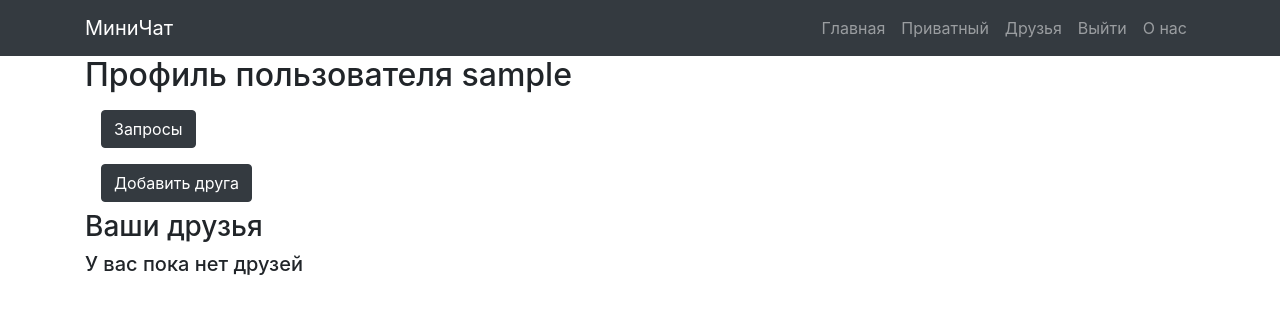
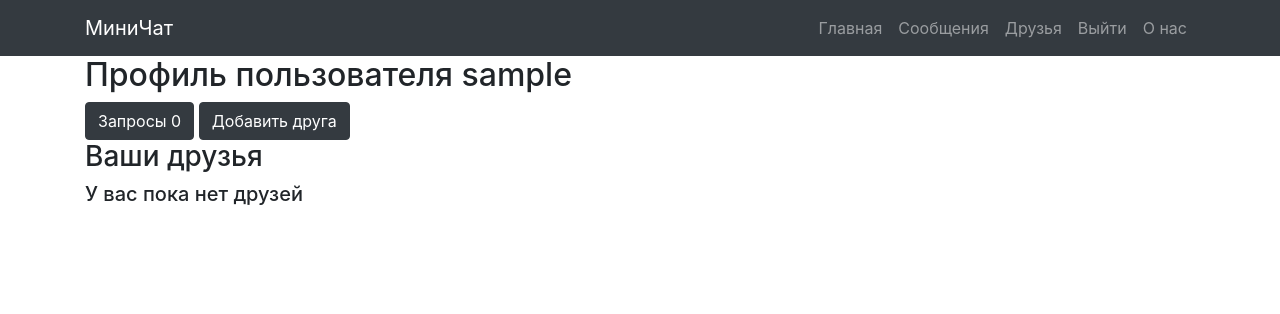
Before and after one commit to shamil0563/chat, a Django app: page /account/friends/ in a window 1280 px wide. Shown: the top 314 px of the page. Run offline with Django 3.2, Linux system fonts and the light colour scheme; the visitor is signed in with stand-in values (Sample User, id 1); data that the repository does not hold is empty; some libraries are stand-ins or nearby versions.

Commit message:
fix link

```diff
--- a/main/templates/main/base.html
+++ b/main/templates/main/base.html
@@ -45,7 +45,7 @@
           </li>
           {% if user.is_authenticated %}
           <li class="nav-item">
-            <a class="nav-link" href="{% url 'main:messages' %}">Приватный</a>
+            <a class="nav-link" href="{% url 'main:messages' %}">Сообщения</a>
           </li>
           <li class="nav-item">
             <a class="nav-link" href="{% url 'main:friends_user' %}">Друзья</a>
--- a/main/templates/main/friends.html
+++ b/main/templates/main/friends.html
@@ -7,8 +7,10 @@
 {% block content %}
 
 <h2>Профиль пользователя {{ user.username }}</h2>
-<a class="nav-link" href="{% url 'main:request_friend' %}"><button type="submit" class="btn btn-dark">Запросы</button></a>
-<a class="nav-link" href="{% url 'main:list_user' %}"><button type="submit" class="btn btn-dark">Добавить друга</button></a>
+  <div style="display: inline-block">
+    <div style="display: inline-block"><a href="{% url 'main:request_friend' %}"><button type="submit" class="btn btn-dark">Запросы {{friends.count}}</button></a></div>
+      <div style="display: inline-block"><a href="{% url 'main:list_user' %}"><button type="submit" class="btn btn-dark">Добавить друга</button></a></div>
+  </div>
 <h3>Ваши друзья</h3>
 {% if friends %}
 {% for friend in friends %}
--- a/main/templates/main/list_correspondence.html
+++ b/main/templates/main/list_correspondence.html
@@ -30,6 +30,6 @@
         {% endif %}
     {% endfor %}
 {% else %}
-<p>Вы еще ни с кем не переписывались</p>
+<h5>Вы еще ни с кем не переписывались</h5>
 {% endif %}
 {% endblock %}
--- a/main/templates/main/search_user.html
+++ b/main/templates/main/search_user.html
@@ -22,7 +22,7 @@
   <div class="card-body">
     <h5 class="card-title">{{ useradd.first_name }} {{ useradd.last_name }}</h5>
     {% if useradd.address %}<p class="card-text">Город: {{ useradd.address }}</p>{% endif %}
-    {% if useradd.birth_date %}<p class="card-text">Возраст: {{ useradd.birth_date }}</p>{% endif %}
+    {% if useradd.birth_date %}<p class="card-text">Возраст : {{ useradd.birth_date }}</p>{% endif %}
    {% if useradd.pk not in friends %}
     <a href="{% url 'main:add_friend2' slug=useradd.username %}"><button type="submit" class="btn btn-dark">Добавить в друзья</button></a>
     {% else %}
```
